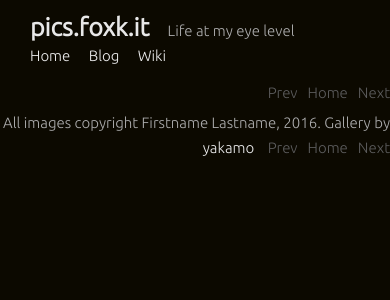
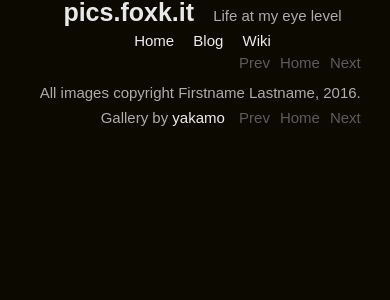
Before and after one commit to irl/simple-gallery, a PHP site: page /?index=1 in a window 390 px wide; the page is wider, and only the part inside the window is pictured. Shown: the top 300 px of that part. Run offline with PHP 8.4, Linux system fonts and the light colour scheme; data that the repository does not hold is empty.

Commit message:
Changes to make it more responsive, pass well on google pagespeed and w3c valid html

```diff
--- a/index.php
+++ b/index.php
@@ -1,3 +1,7 @@
+<!DOCTYPE html>
+<html>
+<head>
+<meta name=viewport content="width=device-width, initial-scale=1">
 <title>Photos</title>
 <?php
 $images_find = array();
@@ -17,7 +21,8 @@
 }
 ?>
 <link rel="stylesheet" type="text/css" href="style.css"/>
-<link href='https://fonts.googleapis.com/css?family=Ubuntu:300&subset=latin,latin-ext' rel='stylesheet' type='text/css'>
+</head>
+<body>
 <div id="header">
 	<span class="instamike">pics.foxk.it</span>
 	<span class="subtitle">Life at my eye level</span> <br />
@@ -71,7 +76,7 @@
 		if (file_exists("photos/" . $index . ".jpg") == "True") {
 		$exif_data = exif_read_data("photos/" . $index . ".jpg");
 		$edate = date("Y-m-d", strtotime($exif_data['DateTimeOriginal']));
-		echo "<div class='images'><img src='photos/" . $index . ".jpg'> <h2><span>" . $edate . " <br /> <a href='https://web.site/photos/" . $index . ".jpg'># " . $index ."</a> </span></h2></div>";
+		echo "<div class='images'><img src='photos/" . $index . ".jpg' alt='" . $index ."'> <h2><span>" . $edate . " <br /> <a href='https://web.site/photos/" . $index . ".jpg'># " . $index ."</a> </span></h2></div>";
 		}
 	$index--;
 }
@@ -96,3 +101,5 @@
 </div>
 	</div>
 </div>
+</body>
+</html>
--- a/style.css
+++ b/style.css
@@ -1,3 +1,5 @@
+@import('https://fonts.googleapis.com/css?family=Ubuntu:300&subset=latin,latin-ext');
+
 body, input, textarea {
     color:#ADADAD;
     font-family: 'Ubuntu', sans-serif;
@@ -6,34 +8,41 @@
     padding: 0;
     margin: 0;
     background-color: #0C0900;
+    text-align: center;
 }
-a {color: #ededed;text-decoration: none;}
-#header {width:700px;margin: 0 auto;height: 50px; padding: 15px;}
+a {
+    color: #ededed;
+    text-decoration: none;
+}
+#header {
+    width:95%;
+    max-width: 700px;
+    margin: 0 auto;
+    height: 50px;
+}
 .instamike {font-size: 25px; font-weight: bold; padding: 15px;color: #e8e8e8;}
 .subtitle {}
 #wrapper {
-    width: -moz-fit-content;
-    width: -webkit-fit-content;
-    width: fit-content;
-    max-width:1200px;
+    width: 85%;
+    max-width: 1200px;
     margin: 0 auto;
 }
 #content {}
 .images {
-    text-align: right;
     font-size: 15px;
     width: 100%;
     position: relative;
     margin-bottom: 10px;
 }
 img {
-    max-width: 1200px;
+    width: 100%;
 }
 h2 {
     position: absolute;
     bottom: 0px;
     left: 0px;
     width: 100%;
+    text-align:right;
 }
 h2 span {
     color: white;
```
